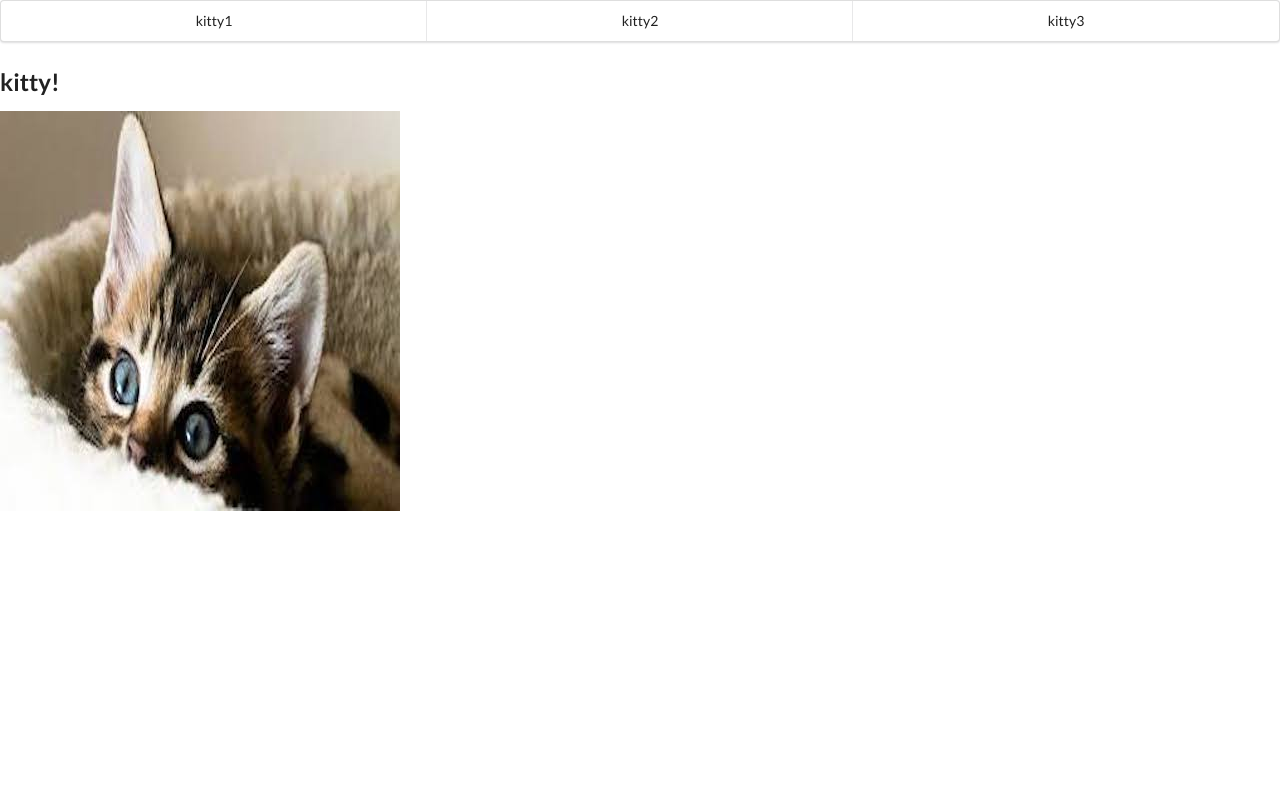
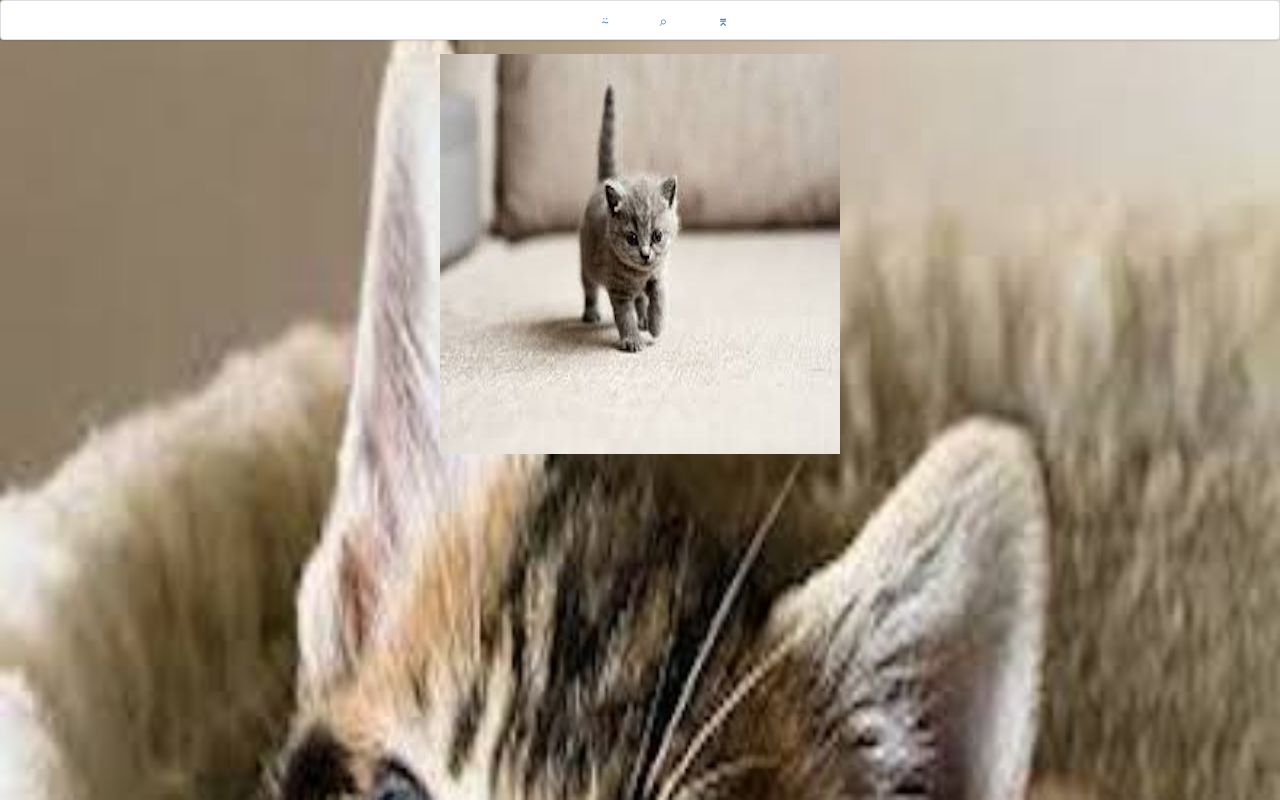
Before and after one commit to GDiluce/jeremy-bearimy-starter, a plain HTML site: page index.html in a window 1280 px wide. Drawn offline with nearby package versions, Linux system fonts and the light colour scheme.

Commit message:
alternate layout

```diff
--- a/index.html
+++ b/index.html
@@ -3,27 +3,49 @@
 <head>
     <meta charset="UTF-8">
     <meta name="viewport" content="width=device-width, initial-scale=1.0">
+
     <link rel="stylesheet" href="https://cdnjs.cloudflare.com/ajax/libs/semantic-ui/2.4.1/semantic.min.css">
-    <title>hello indexes</title>
+
+    <style>
+
+        body {
+            background-image: url('img-sq/0.jpeg');
+            background-size: cover;
+            text-align: center;
+        }
+
+        a {
+            margin-left:50px;
+            margin-top: 10px;
+        }
+
+        .wrapper {
+            width: 750px;
+            height: 600px;
+            margin: 0 auto;
+
+        }
+
+
+    </style>
+
+
+
+    <title>Document</title>
 </head>
 <body>
 
-    <nav>
+    <nav class="ui three item menu">
 
-        <nav class="ui three item menu">
-
-            <a class="item" href="index.html">kitty1</a>
-            <a class="item" href="pageTwo.html">kitty2</a>
-            <a class="item" href="pageThree.html">kitty3</a>
-
-        </nav>
+        <a href="index.html">&#9064;</a>
+        <a href="pageTwo.html">&#8981;</a>
+        <a href="pageThree.html">&#8966;</a>
 
     </nav>
 
+    <div class="wrapper">
+        <img src="img-sq/1.jpeg" alt="">
+    </div>
 
-
-
-    <h2>kitty!</h2>
-    <img src="img-sq/0.jpeg" alt="an image of a kitten">
 </body>
 </html>
```
Also changed, not shown: pageThree.html (+35 -13 lines), pageTwo.html (+35 -13 lines).
